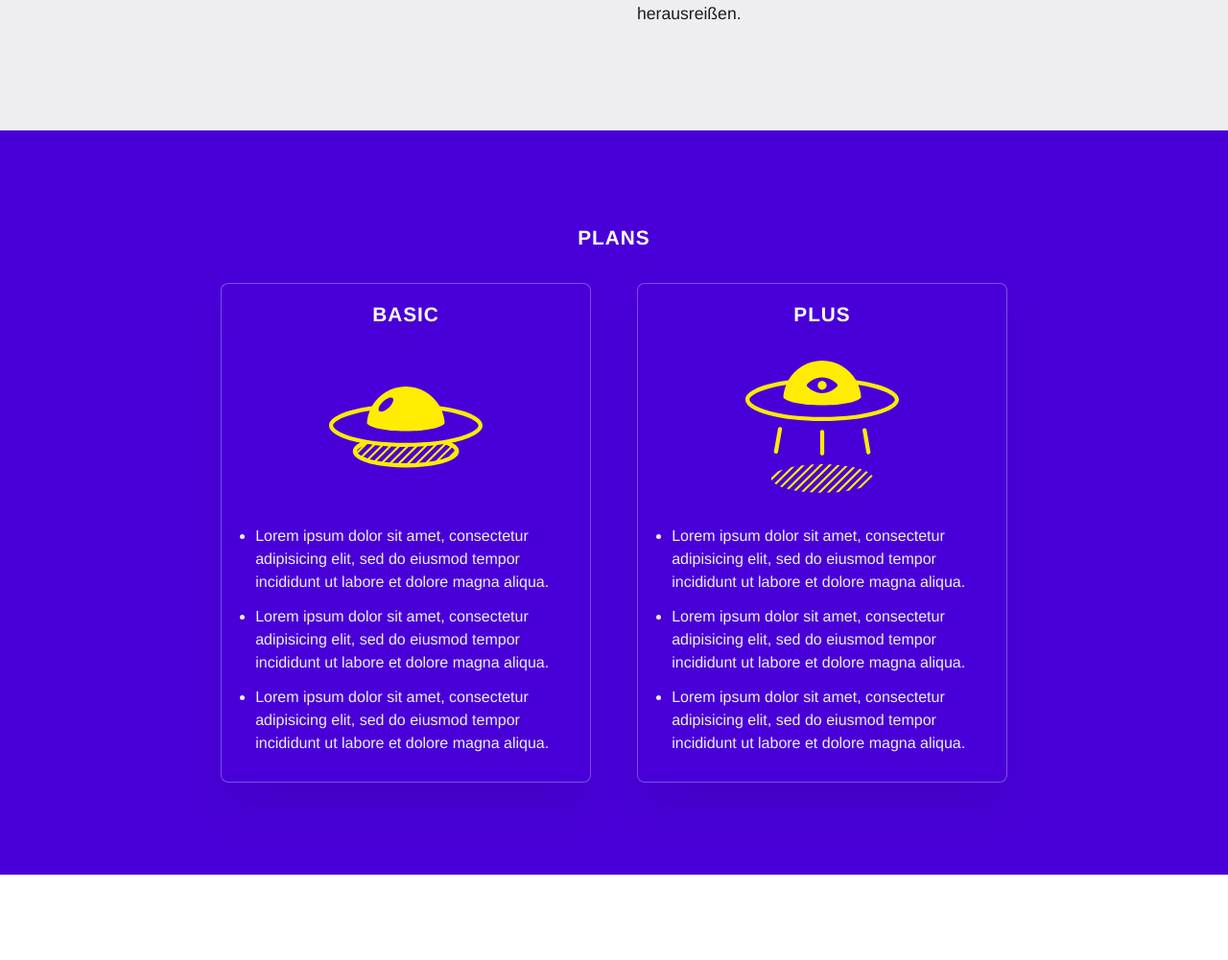
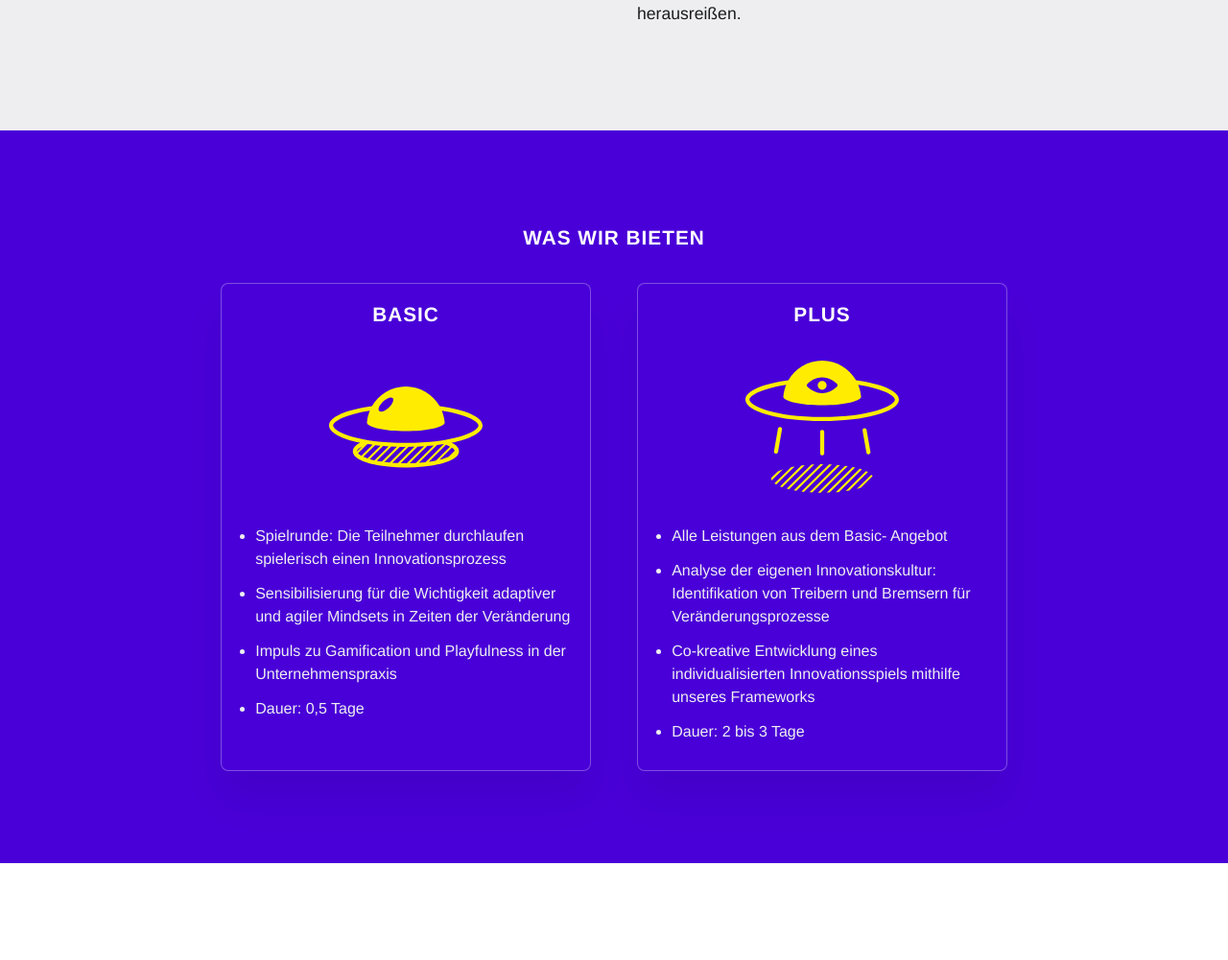
Before and after one commit to christowski/Moonshot, a PHP site: page / in a window 1280 px wide. Shown: the part 2564-3565 px from the top of the page at 96% size. Run offline with PHP 8.4, Linux system fonts and the light colour scheme; some web fonts are replaced.

Commit message:
improved grid responsiveness, added copy for plans

```diff
--- a/index.php
+++ b/index.php
@@ -106,7 +106,7 @@
 
     <div class="container container-violet">
       <div class="content content-wide">
-        <h2>Plans</h2>
+        <h2>Was wir bieten</h2>
 
         <div class="plan-container">
 
@@ -114,9 +114,10 @@
             <h2 style="text-align: center;">Basic</h2>
             <img src="media/ufo-basic.svg" alt="Illustration of a normal UFO">
             <ul>
-              <li>Lorem ipsum dolor sit amet, consectetur adipisicing elit, sed do eiusmod tempor incididunt ut labore et dolore magna aliqua.</li>
-              <li>Lorem ipsum dolor sit amet, consectetur adipisicing elit, sed do eiusmod tempor incididunt ut labore et dolore magna aliqua.</li>
-              <li>Lorem ipsum dolor sit amet, consectetur adipisicing elit, sed do eiusmod tempor incididunt ut labore et dolore magna aliqua.</li>
+              <li>Spielrunde: Die Teilnehmer durchlaufen spielerisch einen Innovationsprozess</li>
+              <li>Sensibilisierung für die Wichtigkeit adaptiver und agiler Mindsets in Zeiten der Veränderung</li>
+              <li>Impuls zu Gamification und Playfulness in der Unternehmenspraxis</li>
+              <li>Dauer: 0,5 Tage</li>
             </ul>
           </div>
 
@@ -124,9 +125,10 @@
             <h2 style="text-align: center;">Plus</h2>
             <img src="media/ufo-plus.svg" alt="Illustration of a flying UFO">
             <ul>
-              <li>Lorem ipsum dolor sit amet, consectetur adipisicing elit, sed do eiusmod tempor incididunt ut labore et dolore magna aliqua.</li>
-              <li>Lorem ipsum dolor sit amet, consectetur adipisicing elit, sed do eiusmod tempor incididunt ut labore et dolore magna aliqua.</li>
-              <li>Lorem ipsum dolor sit amet, consectetur adipisicing elit, sed do eiusmod tempor incididunt ut labore et dolore magna aliqua.</li>
+              <li>Alle Leistungen aus dem Basic- Angebot</li>
+              <li>Analyse der eigenen Innovationskultur: Identifikation von Treibern und Bremsern für Veränderungsprozesse</li>
+              <li>Co-kreative Entwicklung eines individualisierten Innovationsspiels mithilfe unseres Frameworks</li>
+              <li>Dauer: 2 bis 3 Tage</li>
             </ul>
           </div>
 
--- a/sass/grid.sass
+++ b/sass/grid.sass
@@ -4,8 +4,7 @@
 // ------------ Cards Box Grid Layout ------------
 // https://css-tricks.com/snippets/css/complete-guide-grid/
 
-.card-container,
-.plan-container
+.card-container
   max-width: 1200px
   display: grid
   grid-template-columns: repeat(4, 1fr)
@@ -108,15 +107,37 @@
 // ----------------
 
 .plan-container
-  grid-gap: 3rem
+  max-width: 1200px
+  display: grid
+  grid-template-columns: repeat(4, 1fr)
+  grid-gap: 0
+  grid-auto-rows: minmax(100px, auto)
+  @media (min-width: $breakpoint-medium)
+    grid-template-columns: repeat(12, 1fr)
+    grid-gap: 2rem
+    grid-auto-rows: minmax(100px, auto)
+  @media (min-width: $breakpoint-large)
+    grid-template-columns: repeat(12, 1fr)
+    grid-gap: 3rem
+    grid-auto-rows: minmax(100px, auto)
 
 .plan-section1
   grid-column-start: 1
-  grid-column-end: span 6
+  grid-column-end: span 12
+  grid-row: 1
+  @media (min-width: $breakpoint-medium)
+    grid-column-start: 1
+    grid-column-end: span 6
+    grid-row: 1
 
 .plan-section2
-  grid-column-start: 7
-  grid-column-end: span 6
+  grid-column-start: 1
+  grid-column-end: span 12
+  grid-row: 2
+  @media (min-width: $breakpoint-medium)
+    grid-column-start: 7
+    grid-column-end: span 6
+    grid-row: 1
 
 .plan-section1,
 .plan-section2
--- a/stylesheets/screen.css
+++ b/stylesheets/screen.css
@@ -64,8 +64,7 @@ article, aside, details, figcaption, figure, footer, header, hgroup, main, menu,
 }
 
 /* line 7, ../sass/grid.sass */
-.card-container,
-.plan-container {
+.card-container {
   max-width: 1200px;
   display: grid;
   grid-template-columns: repeat(4, 1fr);
@@ -74,22 +73,21 @@ article, aside, details, figcaption, figure, footer, header, hgroup, main, menu,
 }
 @media (min-width: 768px) {
   /* line 7, ../sass/grid.sass */
-  .card-container,
-  .plan-container {
+  .card-container {
     grid-template-columns: repeat(12, 1fr);
     grid-gap: 0;
     grid-auto-rows: minmax(100px, auto);
   }
 }
 
-/* line 22, ../sass/grid.sass */
+/* line 21, ../sass/grid.sass */
 .card1 {
   grid-column-start: 1;
   grid-column-end: span 2;
   grid-row-start: 1;
 }
 @media (min-width: 768px) {
-  /* line 22, ../sass/grid.sass */
+  /* line 21, ../sass/grid.sass */
   .card1 {
     grid-column-start: 1;
     grid-column-end: span 3;
@@ -97,14 +95,14 @@ article, aside, details, figcaption, figure, footer, header, hgroup, main, menu,
   }
 }
 
-/* line 31, ../sass/grid.sass */
+/* line 30, ../sass/grid.sass */
 .card2 {
   grid-column-start: 3;
   grid-column-end: span 2;
   grid-row-start: 1;
 }
 @media (min-width: 768px) {
-  /* line 31, ../sass/grid.sass */
+  /* line 30, ../sass/grid.sass */
   .card2 {
     grid-column-start: 4;
     grid-column-end: span 3;
@@ -112,14 +110,14 @@ article, aside, details, figcaption, figure, footer, header, hgroup, main, menu,
   }
 }
 
-/* line 40, ../sass/grid.sass */
+/* line 39, ../sass/grid.sass */
 .card3 {
   grid-column-start: 1;
   grid-column-end: span 2;
   grid-row-start: 3;
 }
 @media (min-width: 768px) {
-  /* line 40, ../sass/grid.sass */
+  /* line 39, ../sass/grid.sass */
   .card3 {
     grid-column-start: 7;
     grid-column-end: span 3;
@@ -127,14 +125,14 @@ article, aside, details, figcaption, figure, footer, header, hgroup, main, menu,
   }
 }
 
-/* line 49, ../sass/grid.sass */
+/* line 48, ../sass/grid.sass */
 .card4 {
   grid-column-start: 3;
   grid-column-end: span 2;
   grid-row-start: 3;
 }
 @media (min-width: 768px) {
-  /* line 49, ../sass/grid.sass */
+  /* line 48, ../sass/grid.sass */
   .card4 {
     grid-column-start: 10;
     grid-column-end: span 3;
@@ -142,7 +140,7 @@ article, aside, details, figcaption, figure, footer, header, hgroup, main, menu,
   }
 }
 
-/* line 58, ../sass/grid.sass */
+/* line 57, ../sass/grid.sass */
 .card-container img {
   max-width: 90%;
   margin: 2rem auto 2.6rem auto;
@@ -151,32 +149,32 @@ article, aside, details, figcaption, figure, footer, header, hgroup, main, menu,
   box-shadow: 0 30px 40px 0 rgba(0, 0, 0, 0.07);
   transition: all ease 200ms;
 }
-/* line 65, ../sass/grid.sass */
+/* line 64, ../sass/grid.sass */
 .card-container img:hover {
   transform: scale(1.05) rotate(1deg);
 }
 @media (min-width: 420px) {
-  /* line 58, ../sass/grid.sass */
+  /* line 57, ../sass/grid.sass */
   .card-container img {
     max-width: 85%;
     border-radius: 8px;
   }
 }
 @media (min-width: 768px) {
-  /* line 58, ../sass/grid.sass */
+  /* line 57, ../sass/grid.sass */
   .card-container img {
     border-radius: 14px;
   }
 }
 
-/* line 73, ../sass/grid.sass */
+/* line 72, ../sass/grid.sass */
 .card-description-1 {
   grid-column-start: 1;
   grid-column-end: span 4;
   grid-row-start: 2;
 }
 @media (min-width: 768px) {
-  /* line 73, ../sass/grid.sass */
+  /* line 72, ../sass/grid.sass */
   .card-description-1 {
     grid-column-start: 1;
     grid-column-end: span 6;
@@ -184,14 +182,14 @@ article, aside, details, figcaption, figure, footer, header, hgroup, main, menu,
   }
 }
 
-/* line 82, ../sass/grid.sass */
+/* line 81, ../sass/grid.sass */
 .card-description-2 {
   grid-column-start: 1;
   grid-column-end: span 4;
   grid-row-start: 4;
 }
 @media (min-width: 768px) {
-  /* line 82, ../sass/grid.sass */
+  /* line 81, ../sass/grid.sass */
   .card-description-2 {
     grid-column-start: 7;
     grid-column-end: span 6;
@@ -199,7 +197,7 @@ article, aside, details, figcaption, figure, footer, header, hgroup, main, menu,
   }
 }
 
-/* line 91, ../sass/grid.sass */
+/* line 90, ../sass/grid.sass */
 .card-description-1,
 .card-description-2 {
   max-width: 80%;
@@ -208,7 +206,7 @@ article, aside, details, figcaption, figure, footer, header, hgroup, main, menu,
   margin: 0 auto;
 }
 @media (min-width: 768px) {
-  /* line 91, ../sass/grid.sass */
+  /* line 90, ../sass/grid.sass */
   .card-description-1,
   .card-description-2 {
     margin: 0;
@@ -218,31 +216,69 @@ article, aside, details, figcaption, figure, footer, header, hgroup, main, menu,
   }
 }
 
-/* line 103, ../sass/grid.sass */
+/* line 102, ../sass/grid.sass */
 .card-container h3 {
   margin-bottom: 0.4rem;
   font-weight: bold;
   font-size: 1rem;
 }
 
-/* line 110, ../sass/grid.sass */
+/* line 109, ../sass/grid.sass */
 .plan-container {
-  grid-gap: 3rem;
+  max-width: 1200px;
+  display: grid;
+  grid-template-columns: repeat(4, 1fr);
+  grid-gap: 0;
+  grid-auto-rows: minmax(100px, auto);
+}
+@media (min-width: 420px) {
+  /* line 109, ../sass/grid.sass */
+  .plan-container {
+    grid-template-columns: repeat(12, 1fr);
+    grid-gap: 2rem;
+    grid-auto-rows: minmax(100px, auto);
+  }
+}
+@media (min-width: 768px) {
+  /* line 109, ../sass/grid.sass */
+  .plan-container {
+    grid-template-columns: repeat(12, 1fr);
+    grid-gap: 3rem;
+    grid-auto-rows: minmax(100px, auto);
+  }
 }
 
-/* line 113, ../sass/grid.sass */
+/* line 124, ../sass/grid.sass */
 .plan-section1 {
   grid-column-start: 1;
-  grid-column-end: span 6;
+  grid-column-end: span 12;
+  grid-row: 1;
+}
+@media (min-width: 420px) {
+  /* line 124, ../sass/grid.sass */
+  .plan-section1 {
+    grid-column-start: 1;
+    grid-column-end: span 6;
+    grid-row: 1;
+  }
 }
 
-/* line 117, ../sass/grid.sass */
+/* line 133, ../sass/grid.sass */
 .plan-section2 {
-  grid-column-start: 7;
-  grid-column-end: span 6;
+  grid-column-start: 1;
+  grid-column-end: span 12;
+  grid-row: 2;
+}
+@media (min-width: 420px) {
+  /* line 133, ../sass/grid.sass */
+  .plan-section2 {
+    grid-column-start: 7;
+    grid-column-end: span 6;
+    grid-row: 1;
+  }
 }
 
-/* line 121, ../sass/grid.sass */
+/* line 142, ../sass/grid.sass */
 .plan-section1,
 .plan-section2 {
   padding: 1rem;
@@ -251,13 +287,13 @@ article, aside, details, figcaption, figure, footer, header, hgroup, main, menu,
   border-radius: 8px;
   box-shadow: 0 30px 40px 0 rgba(0, 0, 0, 0.07);
 }
-/* line 129, ../sass/grid.sass */
+/* line 150, ../sass/grid.sass */
 .plan-section1:hover img,
 .plan-section2:hover img {
   transform: translateY(-3px) scale(1.01);
 }
 
-/* line 135, ../sass/grid.sass */
+/* line 156, ../sass/grid.sass */
 .plan-section1 img,
 .plan-section2 img {
   transition: all ease 200ms;
```
Also changed, not shown: stylesheets/grid.css (+69 -33 lines).
